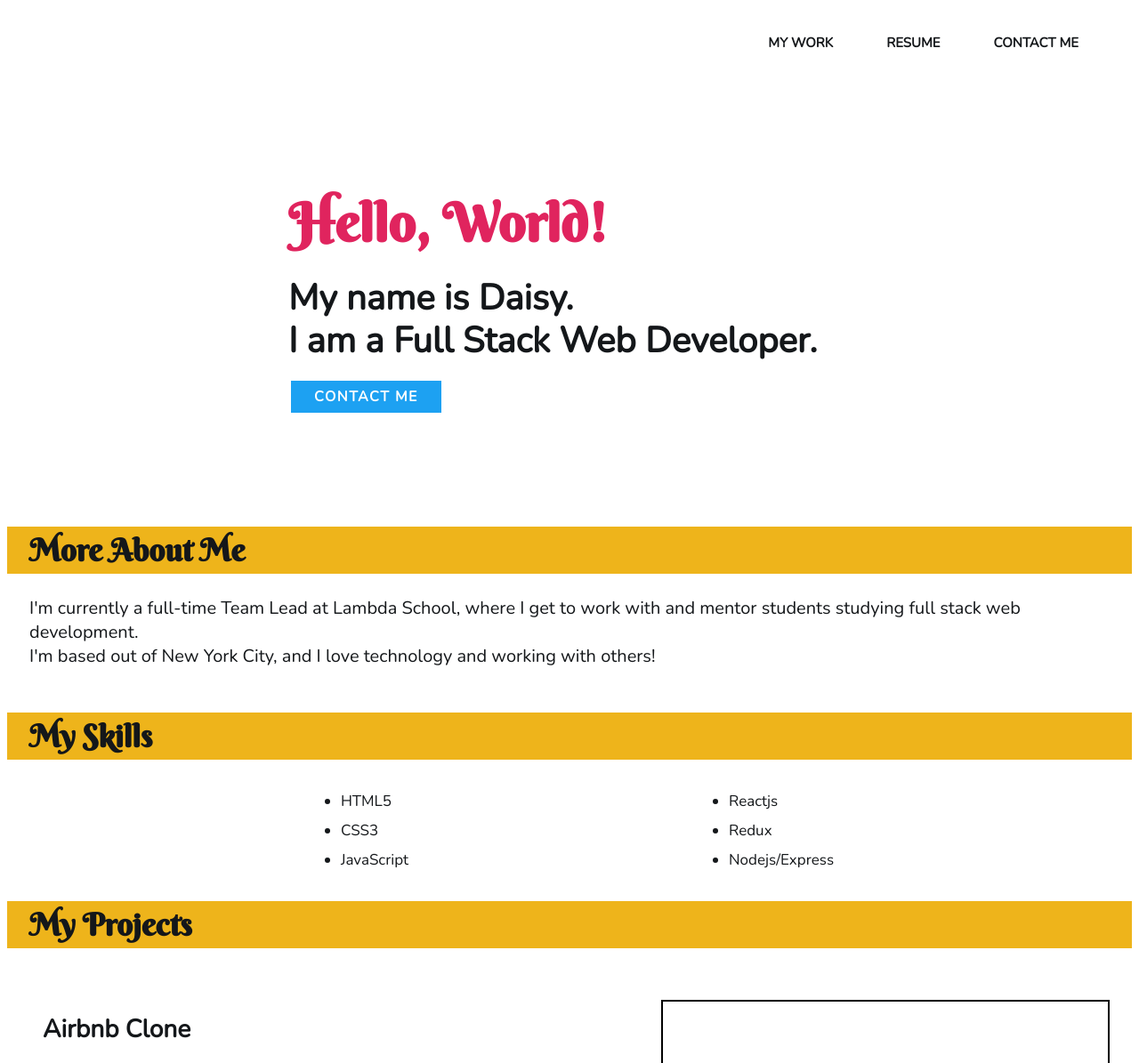
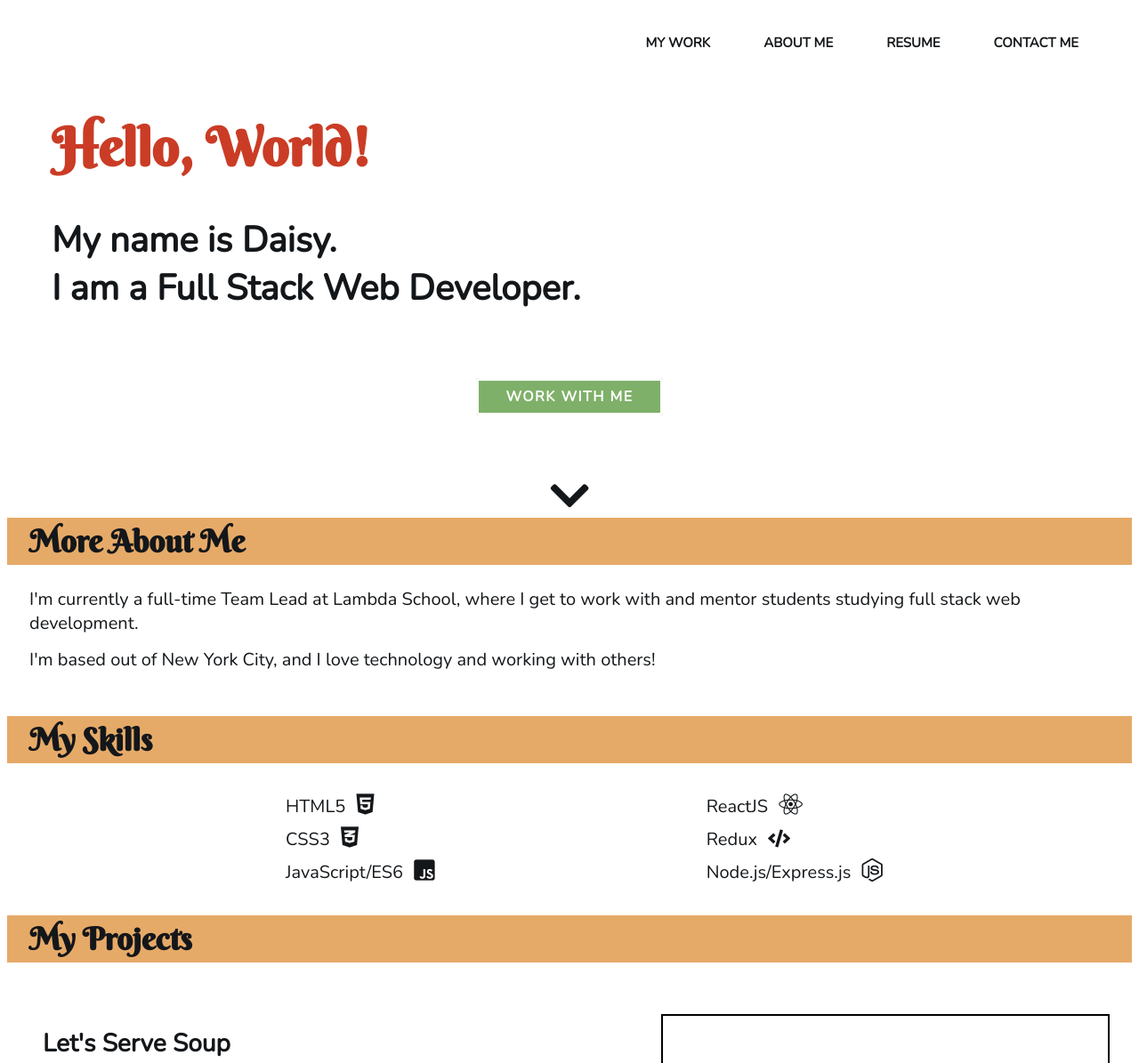
Before and after one commit to daisymesa/porfolio, a plain HTML site: page index.html in a window 1280 px wide. Shown: the top 1195 px of the page at 89% size. Drawn offline with nearby package versions, Linux system fonts and the light colour scheme; a script that the page names is missing.

Commit message:
More styling changes, adding contact option

```diff
--- a/index.html
+++ b/index.html
@@ -5,12 +5,7 @@
 		<meta name="viewport" content="width=device-width, initial-scale=1.0" />
 		<meta http-equiv="X-UA-Compatible" content="ie=edge" />
 
-		<!-- <link
-			rel="stylesheet"
-			href="https://stackpath.bootstrapcdn.com/bootstrap/4.3.1/css/bootstrap.min.css"
-			integrity="sha384-ggOyR0iXCbMQv3Xipma34MD+dH/1fQ784/j6cY/iJTQUOhcWr7x9JvoRxT2MZw1T"
-			crossorigin="anonymous"
-		/> -->
+		<link rel="icon" type="image/png" sizes="16x16" href="/favicon-16x16.png" />
 
 		<link
 			rel="stylesheet"
@@ -30,9 +25,37 @@
 	<body>
 		<nav>
 			<div class="nav-bar">
-				<a href="#">MY WORK</a>
+				<a href="#my-projects">MY WORK</a>
+				<a href="#about-me">ABOUT ME</a>
 				<a href="#">RESUME</a>
-				<a href="#">CONTACT ME</a>
+				<a
+					class="typeform-share button"
+					href="https://daisymesa.typeform.com/to/mqs9Xe"
+					data-mode="popup"
+					target="_blank"
+					>CONTACT ME</a
+				>
+				<script>
+					(function() {
+						var qs,
+							js,
+							q,
+							s,
+							d = document,
+							gi = d.getElementById,
+							ce = d.createElement,
+							gt = d.getElementsByTagName,
+							id = 'typef_orm_share',
+							b = 'https://embed.typeform.com/';
+						if (!gi.call(d, id)) {
+							js = ce.call(d, 'script');
+							js.id = id;
+							js.src = b + 'embed.js';
+							q = gt.call(d, 'script')[0];
+							q.parentNode.insertBefore(js, q);
+						}
+					})();
+				</script>
 			</div>
 		</nav>
 		<header>
@@ -41,16 +64,54 @@
 					<h1 class="line-0">Hello, World!</h1>
 				</div>
 				<div class="header-text">
-					<h2 class="line-1">My name is Daisy.</h2>
-					<h2 class="line-2">I am a Full Stack Web Developer.</h2>
+					<h2>
+						My name is Daisy.
+						<br />
+						I am a Full Stack Web Developer.
+					</h2>
 				</div>
-				<div class="button-a">
-					CONTACT ME
-				</div>
+			</div>
+
+			<div class="contact-button">
+				<a
+					class="typeform-share "
+					href="https://daisymesa.typeform.com/to/mqs9Xe"
+					data-mode="popup"
+					target="_blank"
+					>WORK WITH ME</a
+				>
+				<script>
+					(function() {
+						var qs,
+							js,
+							q,
+							s,
+							d = document,
+							gi = d.getElementById,
+							ce = d.createElement,
+							gt = d.getElementsByTagName,
+							id = 'typef_orm_share',
+							b = 'https://embed.typeform.com/';
+						if (!gi.call(d, id)) {
+							js = ce.call(d, 'script');
+							js.id = id;
+							js.src = b + 'embed.js';
+							q = gt.call(d, 'script')[0];
+							q.parentNode.insertBefore(js, q);
+						}
+					})();
+				</script>
+				<!-- CONTACT ME -->
+				<!-- <i class="fas fa-angle-down"></i> -->
+			</div>
+			<div class="scroll-arrow">
+				<a href="#about-me">
+					<i class="fas fa-chevron-down fa-5x"></i>
+				</a>
 			</div>
 		</header>
 
-		<section class="home-content">
+		<section class="home-content" id="about-me">
 			<div class="about">
 				<div class="heading-section">
 					<h3>
@@ -62,6 +123,7 @@
 						I'm currently a full-time Team Lead at Lambda School, where I get to
 						work with and mentor students studying full stack web development.
 					</p>
+					<br />
 					<p>
 						I'm based out of New York City, and I love technology and working
 						with others!
@@ -78,22 +140,41 @@
 				<div class="skills-cols">
 					<div class="list skills-left">
 						<ul>
-							<li>HTML5</li>
-							<li>CSS3</li>
-							<li>JavaScript</li>
+							<li>
+								HTML5
+
+								<i class="fab fa-html5 fa-lg"></i>
+							</li>
+							<li>
+								CSS3
+								<i class="fab fa-css3-alt fa-lg"></i>
+							</li>
+							<li>
+								JavaScript/ES6
+								<i class="fab fa-js-square fa-lg"></i>
+							</li>
 						</ul>
 					</div>
 					<div class="list skills-right">
 						<ul>
-							<li>Reactjs</li>
-							<li>Redux</li>
-							<li>Nodejs/Express</li>
+							<li>
+								ReactJS
+								<i class="fab fa-react fa-lg"></i>
+							</li>
+							<li>
+								Redux
+								<i class="fas fa-code"></i>
+							</li>
+							<li>
+								Node.js/Express.js
+								<i class="fab fa-node-js fa-lg"></i>
+							</li>
 						</ul>
 					</div>
 				</div>
 			</div>
 
-			<div class="projects">
+			<div class="projects" id="my-projects">
 				<div class="heading-section">
 					<h3>
 						My Projects
@@ -106,7 +187,7 @@
 						<div class="left-section">
 							<div class="project-text">
 								<h4>
-									Airbnb Clone
+									Let's Serve Soup
 								</h4>
 								<p>
 									Lorem ipsum dolor sit amet, consectetur adipiscing elit, sed
@@ -130,7 +211,7 @@
 						<div class="left-section">
 							<div class="project-text">
 								<h4>
-									Let's Serve Soup
+									Ride for Life
 								</h4>
 								<p>
 									Lorem ipsum dolor sit amet, consectetur adipiscing elit, sed
@@ -178,7 +259,7 @@
 						<div class="left-section">
 							<div class="project-text">
 								<h4>
-									Ride for Life
+									Netflix Landing Page
 								</h4>
 								<p>
 									Lorem ipsum dolor sit amet, consectetur adipiscing elit, sed
--- a/less/global.less
+++ b/less/global.less
@@ -5,6 +5,8 @@
 
 html {
 	font-size: 62.5%;
+	overflow-y: scroll;
+	scroll-behavior: smooth;
 }
 
 body {
@@ -33,7 +35,7 @@ h1 {
 
 h2 {
 	font-size: 4rem;
-	line-height: 1.5rem;
+	// line-height: 2rem;
 }
 
 h3 {
@@ -48,6 +50,10 @@ p {
 	font-size: 2rem;
 }
 
+ul {
+	list-style-type: none;
+}
+
 // img {
 // 	max-width: 100%;
 // 	height: auto;
@@ -58,6 +64,15 @@ p {
 // 	margin: 0 auto;
 // }
 
+iframe {
+	position: absolute;
+	left: 0;
+	right: 0;
+	bottom: 0;
+	top: 0;
+	border: 0;
+}
+
 .button-a {
 	.default-btn(@fuchsia-blue, @white);
 }
--- a/less/header.less
+++ b/less/header.less
@@ -1,13 +1,41 @@
+header {
+	animation: fadein 3s;
+	.side-margin;
+}
+
 .top-container {
-	padding-left: 25%;
-	animation: fadein 5s;
-	margin: 125px 0;
+	// padding-left: 25%;
+	// margin: 125px 0 50px 0;
+	// border: solid red;
+	.side-margin;
+	h1 {
+		color: @header-color;
+	}
+}
 
-	h1 {
-		color: @cerise-red;
+.contact-button {
+	display: inline-block;
+	text-align: center;
+	width: 100%;
+	margin: 50px 0 75px 0;
+	a {
+		.default-btn(@fuchsia-blue, @white);
+		padding: 7px 30px;
+		text-decoration: none;
 	}
-	.button-a {
-		margin: 25px 0;
+}
+
+.scroll-arrow {
+	display: inline-block;
+	text-align: center;
+	width: 100%;
+	i {
+		// margin: 100px 0 50px 0;
+		border-bottom: none;
+		&:hover {
+			// color: @buttercup;
+			.grow;
+		}
 	}
 }
 
--- a/less/home-page.less
+++ b/less/home-page.less
@@ -1,4 +1,7 @@
 .home-content {
+	.top-container {
+	}
+
 	.heading-section {
 		padding: 5px 0;
 		background-color: @buttercup;
@@ -15,8 +18,11 @@
 		}
 		ul {
 			li {
-				font-size: 1.7rem;
+				font-size: 2rem;
 				margin: 10px;
+				i {
+					padding: 0 7px;
+				}
 			}
 		}
 	}
--- a/less/variables.less
+++ b/less/variables.less
@@ -40,15 +40,46 @@
 // @woodsmoke: #14171A;
 // @white: white;
 
+// // DEFAULT
+// @dodger-blue: #1da1f2;
+
+// // Button Colors
+// @cerise-red: #e0245e;
+// @fuchsia-blue: #1da1f2;
+
+// // Sub-Heading Colors
+// @buttercup: #eeb41b;
+
+// // Generic Colors
+// @woodsmoke: #14171a;
+// @white: white;
+
 // DEFAULT
-@dodger-blue: #1da1f2;
+
+// Header Color
+@header-color: #e9806e;
 
 // Button Colors
-@cerise-red: #e0245e;
-@fuchsia-blue: #1da1f2;
+@cerise-red: #5d576b;
+@fuchsia-blue: #6cd4ff;
 
 // Sub-Heading Colors
-@buttercup: #eeb41b;
+@buttercup: #e9806e;
+
+// Generic Colors
+@woodsmoke: #14171a;
+@white: white;
+
+// ANOTHER OPTION
+// Header Color
+@header-color: #ca3c25;
+
+// Button Colors
+@cerise-red: #e6aa68;
+@fuchsia-blue: #7fb069; // main button!
+
+// Sub-Heading Colors
+@buttercup: #e6aa68;
 
 // Generic Colors
 @woodsmoke: #14171a;
```
Also changed, not shown: contact-me.html (added, +45 -0 lines), less/mixins.less (+0 -17 lines), css/index.css, favicon-16x16.png (added), untitled folder/favicon-16x16 copy.png (added), untitled folder/favicon-16x16.png (added), untitled folder/favicon.ico (added), 1 other file.
